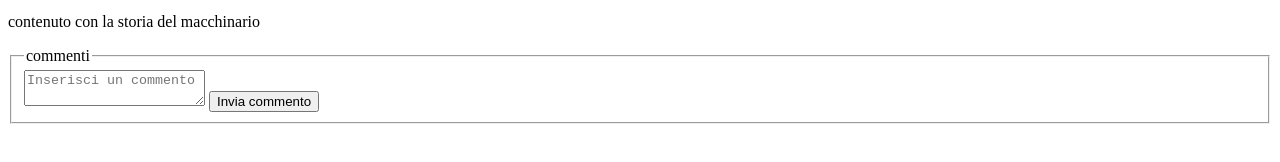
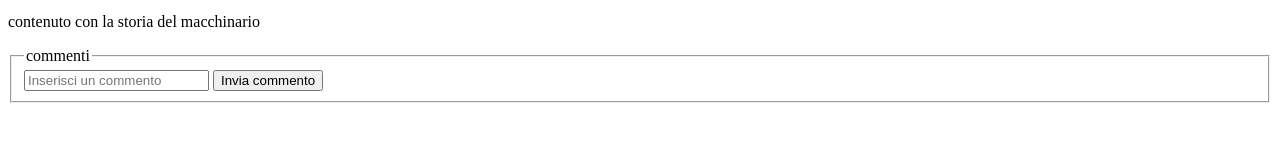
Before and after one commit to Italy-FBI/I_Disadattati_Del_Web-Macchina_07, a plain HTML site: page index.html in a window 1280 px wide. Shown: the part 176-338 px from the top of the page. Drawn offline with Linux system fonts and the light colour scheme.

Commit message:
modifica commento

```diff
--- a/index.html
+++ b/index.html
@@ -21,7 +21,7 @@
  <div>
     <fieldset id="spazio_commenti">
         <legend>commenti</legend>
-        <textarea placeholder="Inserisci un commento" id="testo_commento"></textarea>
+        <input type="text" placeholder="Inserisci un commento" id="testo_commento"></textarea>
         <!--il bottone va sotto l'input di testo-->
         <button id="bottone_commento">Invia commento</button>
     </fieldset>
```
